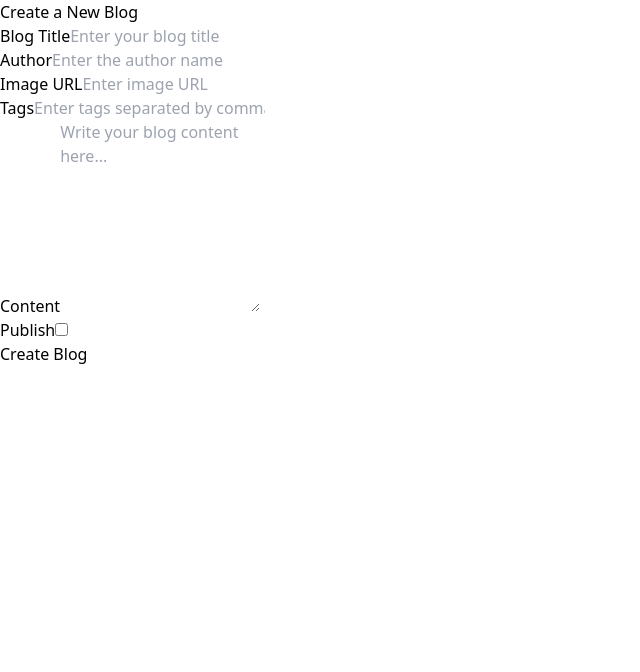
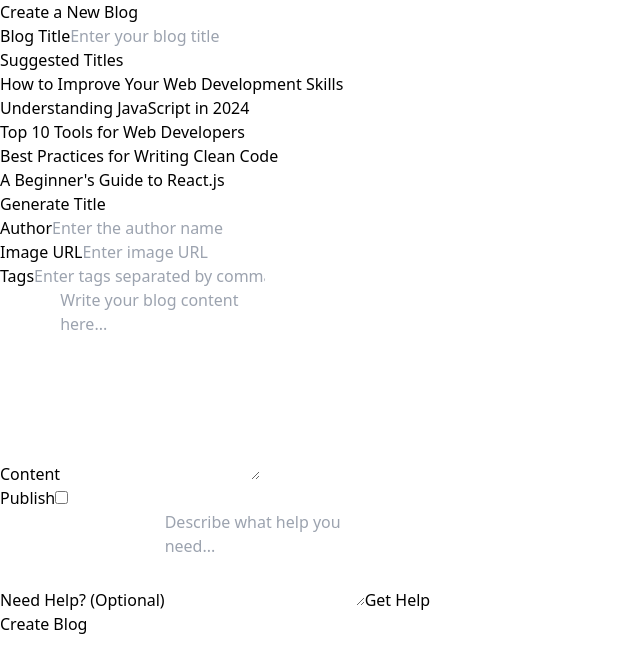
Before and after one commit to Ritesh-Routray/blogamon, a Next.js app: page /create in a window 1280 px wide. Shown: the top 672 px of the page, without its empty margins (0-640 px from the left). Built offline with nearby package versions, Linux system fonts and the light colour scheme; sample sign-in values are in the browser's storage.

Commit message:
added ai models

```diff
--- /dev/null
+++ b/app/api/generate-help/route.js
@@ -0,0 +1,54 @@
+import { GoogleGenerativeAI } from "@google/generative-ai";
+import dotenv from "dotenv";
+
+dotenv.config();
+
+export async function POST(request) {
+  const { helpRequest } = await request.json();
+
+  if (!helpRequest) {
+    return new Response(JSON.stringify({ error: "Help request is required" }), {
+      status: 400,
+    });
+  }
+
+  const genAI = new GoogleGenerativeAI(process.env.GEMINI_API_KEY);
+
+  try {
+    console.log("Received Help Request: ", helpRequest);
+
+    // Get the generative model
+    const model = genAI.getGenerativeModel({ model: "gemini-1.5-flash" });
+
+    // Generate the help suggestion based on user input
+    const result = await model.generateContent(
+      `Suggest help or resources for: ${helpRequest}`
+    );
+
+    // Check if the response contains the text function
+    if (result.response && typeof result.response.text === "function") {
+      // Call the function to get the generated text
+      const generatedHelp = await result.response.text();
+
+      return new Response(JSON.stringify({ suggestion: generatedHelp }), {
+        status: 200,
+      });
+    } else {
+      console.error("Unexpected result format: ", result);
+      return new Response(
+        JSON.stringify({ error: "Unexpected result format from API" }),
+        { status: 500 }
+      );
+    }
+  } catch (error) {
+    console.error("Error generating help suggestion:", error.message || error);
+
+    return new Response(
+      JSON.stringify({
+        error: "Failed to generate help suggestions",
+        details: error.message || "Unknown error",
+      }),
+      { status: 500 }
+    );
+  }
+}
--- /dev/null
+++ b/app/api/generate-title/route.js
@@ -0,0 +1,40 @@
+import { GoogleGenerativeAI } from "@google/generative-ai";
+import dotenv from "dotenv";
+
+dotenv.config();
+
+export async function POST(request) {
+  const { brief } = await request.json();
+
+  if (!brief) {
+    return new Response(JSON.stringify({ error: "Brief is required" }), {
+      status: 400,
+    });
+  }
+
+  const genAI = new GoogleGenerativeAI(process.env.GEMINI_API_KEY);
+
+  try {
+    const model = genAI.getGenerativeModel({ model: "gemini-1.5-flash" });
+    const result = await model.generateContent(
+      `Generate a blog title for: ${brief}`
+    );
+
+    // Log the full response to confirm the structure
+    console.log("API Response:", result);
+
+    // Call the 'text' function to get the actual title
+    const generatedTitle = result.response?.text
+      ? await result.response.text()
+      : "Failed to generate title";
+
+    return new Response(JSON.stringify({ title: generatedTitle }), {
+      status: 200,
+    });
+  } catch (error) {
+    console.error("Error generating title:", error.message || error);
+    return new Response(JSON.stringify({ error: "Failed to generate title" }), {
+      status: 500,
+    });
+  }
+}
--- a/app/create/page.js
+++ b/app/create/page.js
@@ -11,6 +11,16 @@ const CreateBlog = () => {
   const [tags, setTags] = useState("");
   const [isPublished, setIsPublished] = useState(false);
   const [isSubmitting, setIsSubmitting] = useState(false);
+  const [generatedTitles, setGeneratedTitles] = useState([
+    "How to Improve Your Web Development Skills",
+    "Understanding JavaScript in 2024",
+    "Top 10 Tools for Web Developers",
+    "Best Practices for Writing Clean Code",
+    "A Beginner's Guide to React.js",
+  ]);
+  const [generatedTitle, setGeneratedTitle] = useState(""); // State to hold generated title
+  const [helpRequest, setHelpRequest] = useState(""); // State to hold help request
+  const [generatedHelp, setGeneratedHelp] = useState(""); // State to hold generated help suggestions
   const router = useRouter();
 
   useEffect(() => {
@@ -19,6 +29,38 @@ const CreateBlog = () => {
       router.push("/signup"); // Redirect to signup if not logged in
     }
   }, []);
+
+  const handleTitleSelect = (selectedTitle) => {
+    setTitle(selectedTitle);
+  };
+
+  const generateTitle = async (brief) => {
+    try {
+      const response = await axios.post("/api/generate-title", { brief });
+      if (response.status === 200) {
+        setGeneratedTitle(response.data.title); // Set the generated title from API
+      } else {
+        setGeneratedTitle("Failed to generate title");
+      }
+    } catch (error) {
+      console.error("Error generating title:", error);
+      setGeneratedTitle("Failed to generate title");
+    }
+  };
+
+  const generateHelp = async () => {
+    try {
+      const response = await axios.post("/api/generate-help", { helpRequest });
+      if (response.status === 200) {
+        setGeneratedHelp(response.data.suggestion); // Set the generated help suggestion from API
+      } else {
+        setGeneratedHelp("Failed to generate help suggestions");
+      }
+    } catch (error) {
+      console.error("Error generating help:", error);
+      setGeneratedHelp("Failed to generate help suggestions");
+    }
+  };
 
   const handleSubmit = async (e) => {
     e.preventDefault();
@@ -63,15 +105,15 @@ const CreateBlog = () => {
 
   return (
     <div className="min-h-screen bg-gradient-to-br from-purple-700 via-indigo-800 to-blue-900 py-16">
-      <div className="container mx-auto max-w-3xl bg-white p-8 rounded-lg shadow-lg">
-        <h2 className="text-4xl font-bold text-gray-800 mb-6 text-center">
+      <div className="container mx-auto max-w-3xl bg-white p-10 rounded-lg shadow-xl">
+        <h2 className="text-4xl font-bold text-gray-800 mb-8 text-center">
           Create a New Blog
         </h2>
-        <form onSubmit={handleSubmit} className="space-y-6">
+        <form onSubmit={handleSubmit} className="space-y-8">
           <div>
             <label
               htmlFor="title"
-              className="block text-lg font-medium text-gray-700"
+              className="block text-xl font-semibold text-gray-700"
             >
               Blog Title
             </label>
@@ -80,16 +122,48 @@ const CreateBlog = () => {
               id="title"
               value={title}
               onChange={(e) => setTitle(e.target.value)}
-              className="w-full border border-gray-300 rounded-lg px-4 py-2 mt-2"
+              className="w-full border-2 border-gray-300 rounded-lg px-4 py-3 mt-2 focus:outline-none focus:ring-2 focus:ring-blue-500"
               placeholder="Enter your blog title"
               required
             />
+            <div className="mt-4">
+              <p className="text-lg font-medium text-gray-700">
+                Suggested Titles
+              </p>
+              <ul className="space-y-2 mt-2">
+                {generatedTitles.map((suggestion, index) => (
+                  <li
+                    key={index}
+                    onClick={() => handleTitleSelect(suggestion)}
+                    className="cursor-pointer text-blue-600 hover:underline"
+                  >
+                    {suggestion}
+                  </li>
+                ))}
+              </ul>
+            </div>
+
+            <div className="mt-6">
+              <button
+                type="button"
+                onClick={() => generateTitle(title)}
+                className="bg-green-600 text-white px-4 py-2 rounded-lg hover:bg-green-500 focus:outline-none focus:ring-2 focus:ring-green-500"
+              >
+                Generate Title
+              </button>
+              {generatedTitle && (
+                <div className="mt-4 p-4 bg-gray-100 border-2 border-gray-300 rounded-lg">
+                  <p className="font-medium text-lg">Generated Title:</p>
+                  <p className="text-xl text-gray-700">{generatedTitle}</p>
+                </div>
+              )}
+            </div>
           </div>
 
           <div>
             <label
               htmlFor="author"
-              className="block text-lg font-medium text-gray-700"
+              className="block text-xl font-semibold text-gray-700"
             >
               Author
             </label>
@@ -98,7 +172,7 @@ const CreateBlog = () => {
               id="author"
               value={author}
               onChange={(e) => setAuthor(e.target.value)}
-              className="w-full border border-gray-300 rounded-lg px-4 py-2 mt-2"
+              className="w-full border-2 border-gray-300 rounded-lg px-4 py-3 mt-2 focus:outline-none focus:ring-2 focus:ring-blue-500"
               placeholder="Enter the author name"
               required
             />
@@ -107,7 +181,7 @@ const CreateBlog = () => {
           <div>
             <label
               htmlFor="image"
-              className="block text-lg font-medium text-gray-700"
+              className="block text-xl font-semibold text-gray-700"
             >
               Image URL
             </label>
@@ -116,7 +190,7 @@ const CreateBlog = () => {
               id="image"
               value={image}
               onChange={(e) => setImage(e.target.value)}
-              className="w-full border border-gray-300 rounded-lg px-4 py-2 mt-2"
+              className="w-full border-2 border-gray-300 rounded-lg px-4 py-3 mt-2 focus:outline-none focus:ring-2 focus:ring-blue-500"
               placeholder="Enter image URL"
               required
             />
@@ -125,7 +199,7 @@ const CreateBlog = () => {
           <div>
             <label
               htmlFor="tags"
-              className="block text-lg font-medium text-gray-700"
+              className="block text-xl font-semibold text-gray-700"
             >
               Tags
             </label>
@@ -134,27 +208,29 @@ const CreateBlog = () => {
               id="tags"
               value={tags}
               onChange={(e) => setTags(e.target.value)}
-              className="w-full border border-gray-300 rounded-lg px-4 py-2 mt-2"
+              className="w-full border-2 border-gray-300 rounded-lg px-4 py-3 mt-2 focus:outline-none focus:ring-2 focus:ring-blue-500"
               placeholder="Enter tags separated by commas"
             />
           </div>
 
           <div>
-            <label className="block text-lg font-medium text-gray-700">
+            <label className="block text-xl font-semibold text-gray-700">
               Content
             </label>
             <textarea
               rows="8"
               value={content}
               onChange={(e) => setContent(e.target.value)}
-              className="w-full border border-gray-300 rounded-lg px-4 py-2 mt-2"
+              className="w-full border-2 border-gray-300 rounded-lg px-4 py-3 mt-2 focus:outline-none focus:ring-2 focus:ring-blue-500"
               placeholder="Write your blog content here..."
               required
             ></textarea>
           </div>
 
           <div className="flex items-center gap-4">
-            <label className="text-lg font-medium text-gray-700">Publish</label>
+            <label className="text-xl font-semibold text-gray-700">
+              Publish
+            </label>
             <input
               type="checkbox"
               checked={isPublished}
@@ -163,12 +239,39 @@ const CreateBlog = () => {
             />
           </div>
 
+          {/* Get Help Section */}
+          <div className="mt-8">
+            <label className="block text-xl font-semibold text-gray-700">
+              Need Help? (Optional)
+            </label>
+            <textarea
+              rows="4"
+              value={helpRequest}
+              onChange={(e) => setHelpRequest(e.target.value)}
+              className="w-full border-2 border-gray-300 rounded-lg px-4 py-3 mt-2 focus:outline-none focus:ring-2 focus:ring-blue-500"
+              placeholder="Describe what help you need..."
+            ></textarea>
+            <button
+              type="button"
+              onClick={generateHelp}
+              className="bg-blue-600 text-white px-6 py-3 rounded-lg mt-4 hover:bg-blue-500 focus:outline-none focus:ring-2 focus:ring-blue-500"
+            >
+              Get Help
+            </button>
+            {generatedHelp && (
+              <div className="mt-4 p-4 bg-gray-100 border-2 border-gray-300 rounded-lg">
+                <p className="font-medium text-lg">Suggested Help:</p>
+                <p className="text-xl text-gray-700">{generatedHelp}</p>
+              </div>
+            )}
+          </div>
+
           <button
             type="submit"
-            className={`w-full bg-blue-600 text-white px-4 py-2 rounded-lg ${
+            className={`w-full bg-blue-600 text-white px-6 py-3 rounded-lg ${
               isSubmitting
                 ? "opacity-50 cursor-not-allowed"
-                : "hover:bg-blue-500"
+                : "hover:bg-blue-500 focus:outline-none focus:ring-2 focus:ring-blue-500"
             }`}
             disabled={isSubmitting}
           >
--- a/package.json
+++ b/package.json
@@ -9,9 +9,11 @@
     "lint": "next lint"
   },
   "dependencies": {
+    "@google/generative-ai": "^0.21.0",
     "axios": "^1.7.8",
     "bcrypt": "^5.1.1",
     "bcryptjs": "^2.4.3",
+    "dotenv": "^16.4.7",
     "jsonwebtoken": "^9.0.2",
     "mongoose": "^8.8.3",
     "next": "15.0.3",
```
Also changed, not shown: 1 other file (tests, documents, lock files or other folders).
